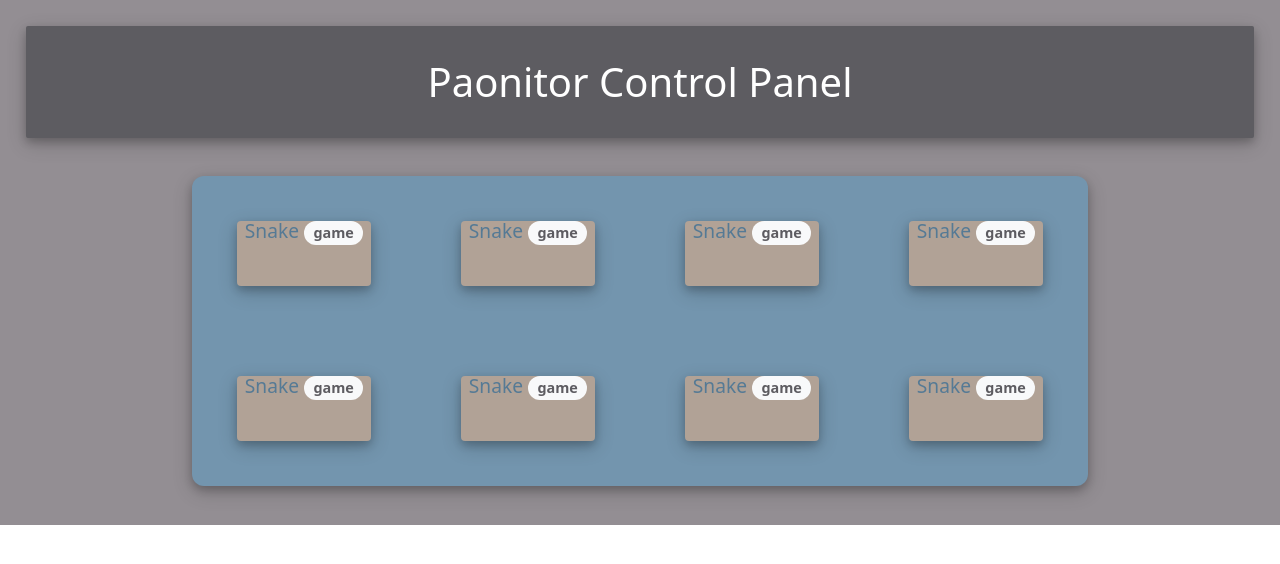
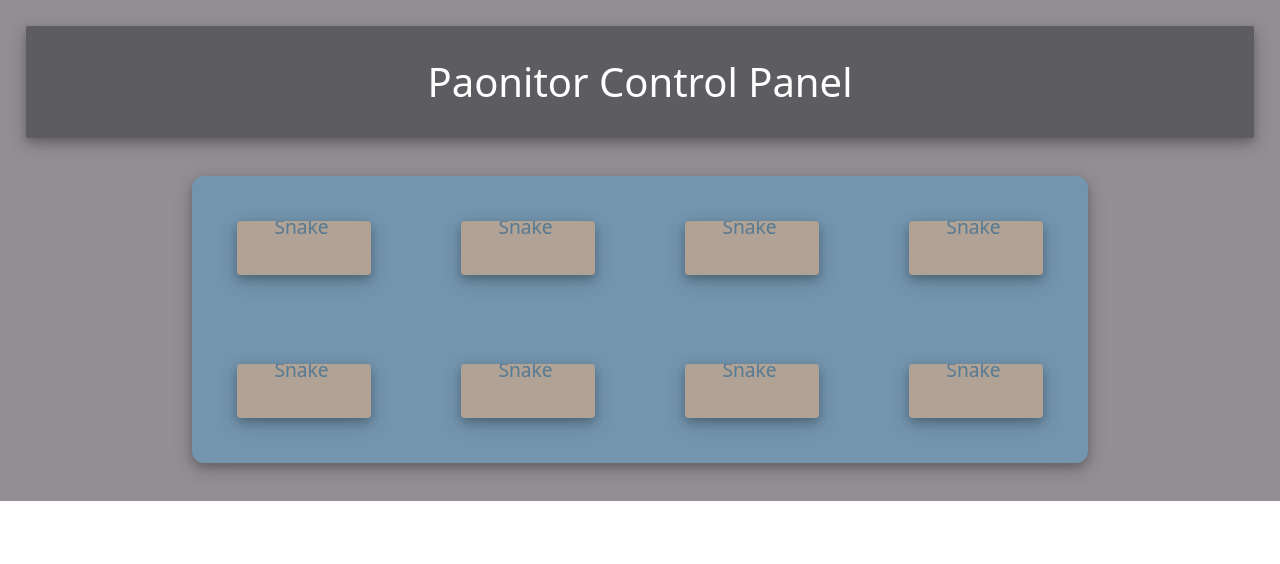
Before and after one commit to thomasgit227/paonitor, a React (Create React App) app in the folder client/: page / in a window 1280 px wide. Shown: the top 564 px of the page. Built offline with nearby package versions, Linux system fonts and the light colour scheme.

Commit message:
Working Buttons

```diff
--- a/client/package.json
+++ b/client/package.json
@@ -6,6 +6,7 @@
     "@testing-library/jest-dom": "^5.16.4",
     "@testing-library/react": "^13.1.1",
     "@testing-library/user-event": "^13.5.0",
+    "axios": "^0.26.1",
     "bootstrap": "^5.1.3",
     "react": "^18.0.0",
     "react-dom": "^18.0.0",
--- a/client/src/Components/HomePage/HomePage.js
+++ b/client/src/Components/HomePage/HomePage.js
@@ -10,14 +10,14 @@ const Home = () => {
             <h1 class="head">Paonitor Control Panel</h1>
 
             <div class="buttonContainer">
-                <ProgramCard title="Snake" type="game" description="Classic snake arcade game" output="progCard" />
-                <ProgramCard title="Snake" type="game" description="Classic snake arcade game" output="progCard" />
-                <ProgramCard title="Snake" type="game" description="Classic snake arcade game" output="progCard" />
-                <ProgramCard title="Snake" type="game" description="Classic snake arcade game" output="progCard" />
-                <ProgramCard title="Snake" type="game" description="Classic snake arcade game" output="progCard" />
-                <ProgramCard title="Snake" type="game" description="Classic snake arcade game" output="progCard" />
-                <ProgramCard title="Snake" type="game" description="Classic snake arcade game" output="progCard" />
-                <ProgramCard title="Snake" type="game" description="Classic snake arcade game" output="progCard" />
+                <ProgramCard title="Snake" description="Classic snake arcade game"/>
+                <ProgramCard title="Snake" description="Classic snake arcade game"/>
+                <ProgramCard title="Snake" description="Classic snake arcade game"/>
+                <ProgramCard title="Snake" description="Classic snake arcade game"/>
+                <ProgramCard title="Snake" description="Classic snake arcade game"/>
+                <ProgramCard title="Snake" description="Classic snake arcade game"/>
+                <ProgramCard title="Snake" description="Classic snake arcade game"/>
+                <ProgramCard title="Snake" description="Classic snake arcade game"/>
             </div>
         </div>
     );
--- a/client/src/Components/HomePage/ProgramCard.js
+++ b/client/src/Components/HomePage/ProgramCard.js
@@ -1,15 +1,27 @@
 import React from 'react';
+import axios from 'axios';
 import './ProgramCard.css';
-import { Badge } from 'reactstrap';
 
-const ProgramCard = ({ title, type, description, output }) => {
+const updateAction = (actionName) => {
+    console.log(actionName)
+    axios.post("/action" , {
+        action: actionName
+    })
+}
+
+const ProgramCard = ({ title, description }) => {
 
     return (
-        <div class="containerElement">
+        <div class="containerElement" onClick={() => updateAction(title)}>
 
             <div class="title">
-                <h4>{title}&nbsp;<Badge color="light" pill> {type}</Badge></h4>
-
+                {
+                // Note to Future Self
+                // without the arrow function this will run on render
+                // foo() calls the function itself whereas foo passes the function to onClick
+                // () => uses an event wrapper to solve this
+                }
+                <h4>{title}&nbsp;</h4>
             </div>
 
             <div class="description">
```
Also changed, not shown: client/public/manifest.json, 10 other files (tests, documents, lock files or other folders).
